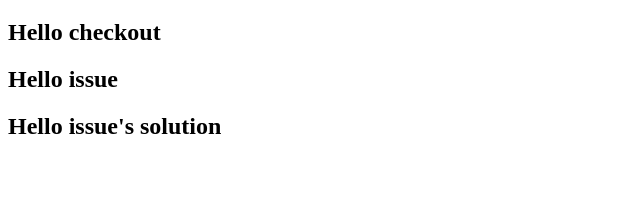
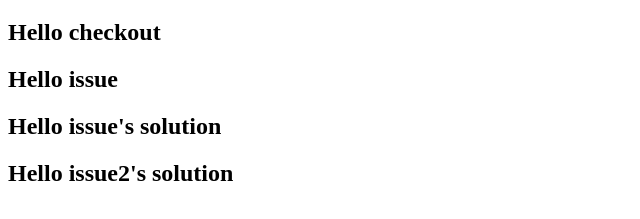
Before and after one commit to AlekseiKachkin/GitHubTask, a plain HTML site: page index.html in a window 1280 px wide. Shown: the part 61-280 px from the top of the page, without its empty margins (0-640 px from the left). Drawn offline with Linux system fonts and the light colour scheme.

Commit message:
fature: add some changes 11/02/2024

```diff
--- a/index.html
+++ b/index.html
@@ -10,5 +10,6 @@
   <h2>Hello checkout</h2>
   <h2>Hello issue</h2>
   <h2>Hello issue's solution</h2>
+  <h2>Hello issue2's solution</h2>
 </body>
 </html>
```
